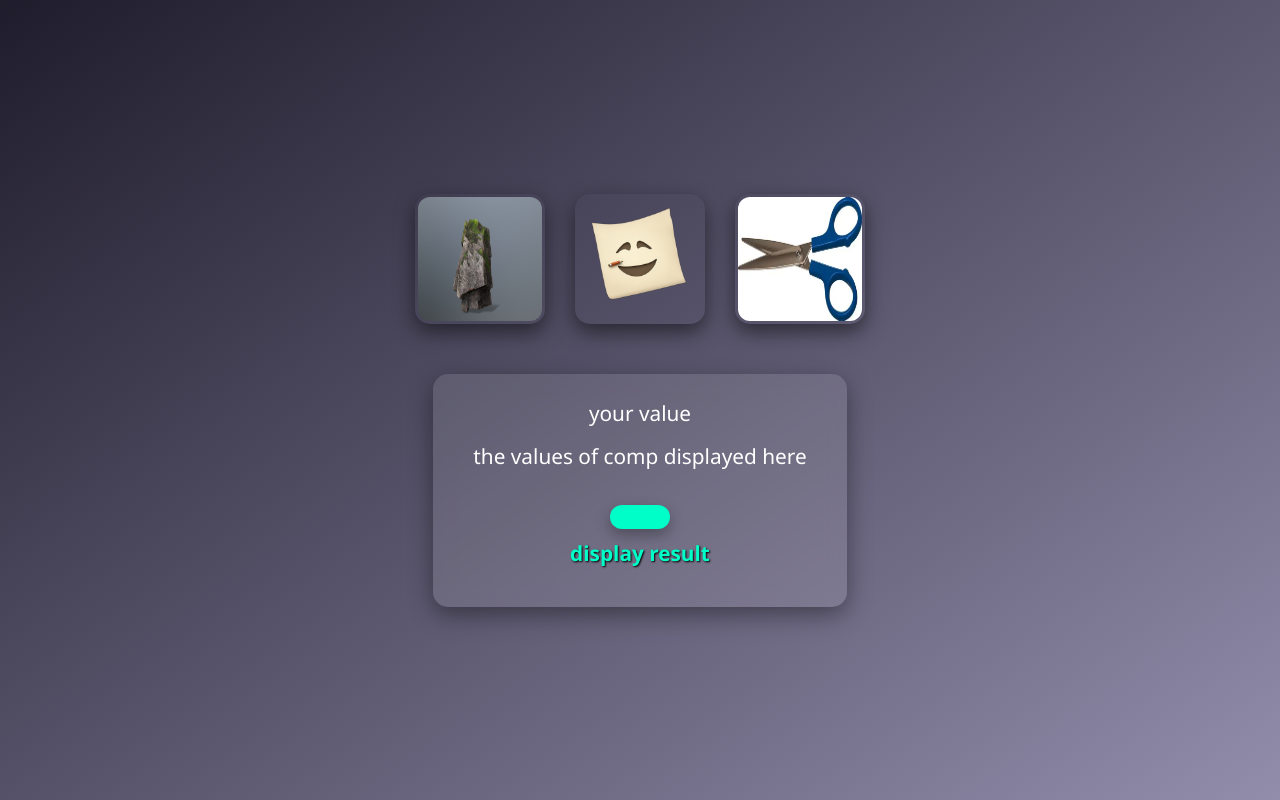
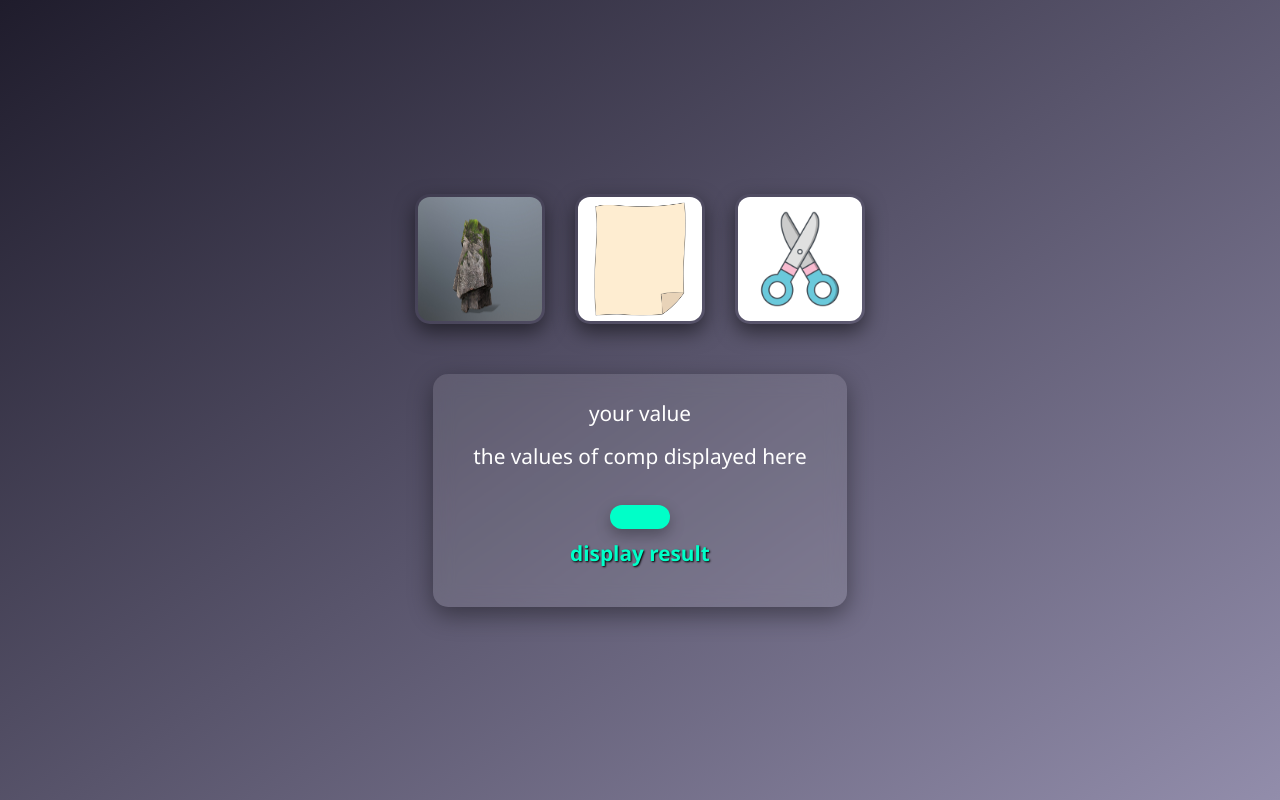
Before and after one commit to snishanth-hub/rock-paper-succors-game, a plain HTML site: page index.html in a window 1280 px wide. Drawn offline with Linux system fonts and the light colour scheme.

Commit message:
cahnged png to jpg

```diff
--- a/index.html
+++ b/index.html
@@ -7,8 +7,8 @@
     <body>
         <div id="images" >
             <img id="img1" src="images/rock.jpg">
-            <img id="img2" src="/images/paper.png">
-            <img id="img3" src="/images/siccors.webp">
+            <img id="img2" src="/images/old-sheet-of-paper-cartoon-with-curled-corner-stationery-paper-letter-vector.jpg">
+            <img id="img3" src="/images/scissor-vector-icon.jpg">
 
 
         </div>
```
Also changed, not shown: images/old-sheet-of-paper-cartoon-with-curled-corner-stationery-paper-letter-vector.jpg (added), images/paper.png (deleted), images/scissor-vector-icon.jpg (added), images/siccors.webp (deleted).
